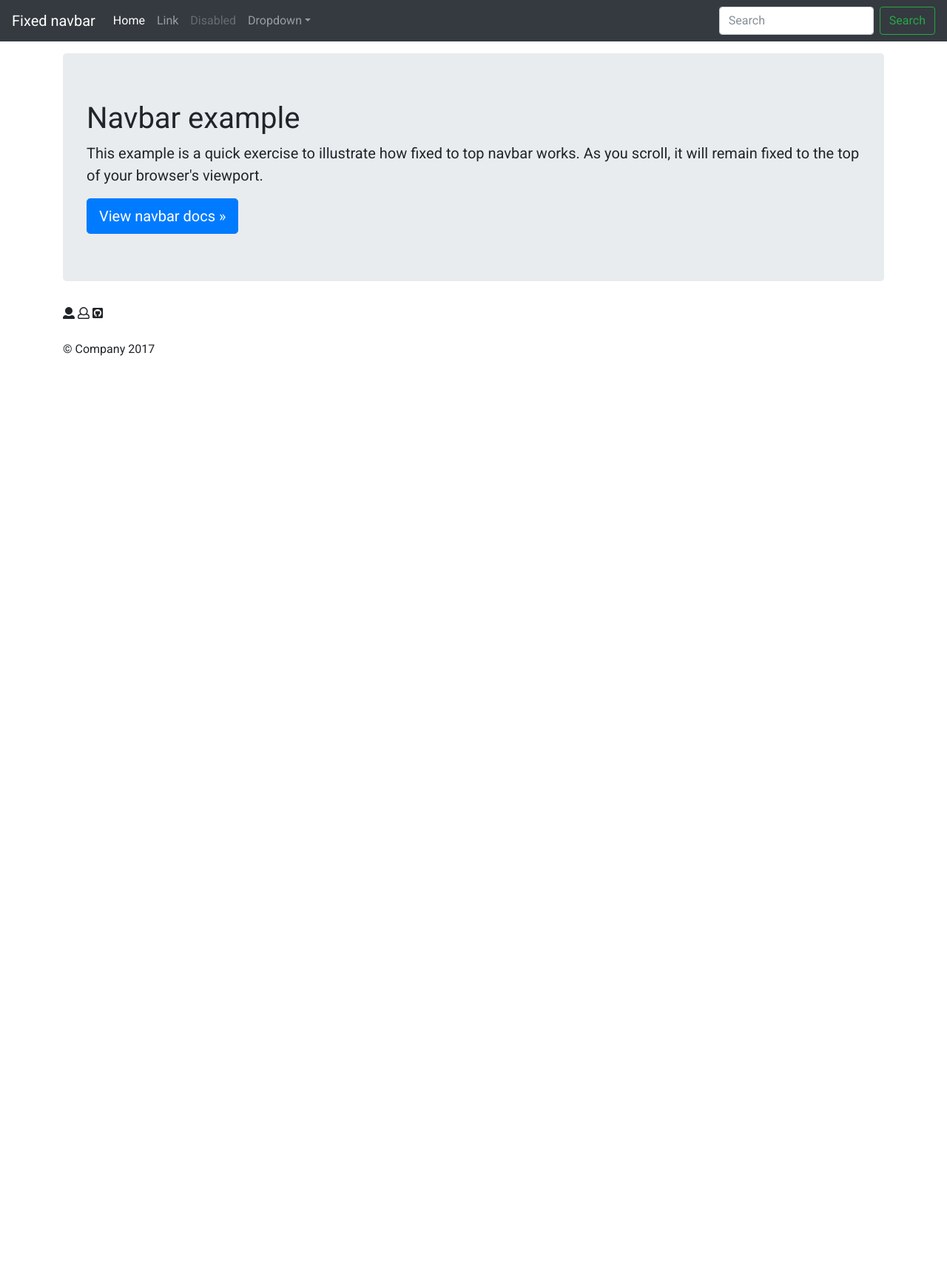
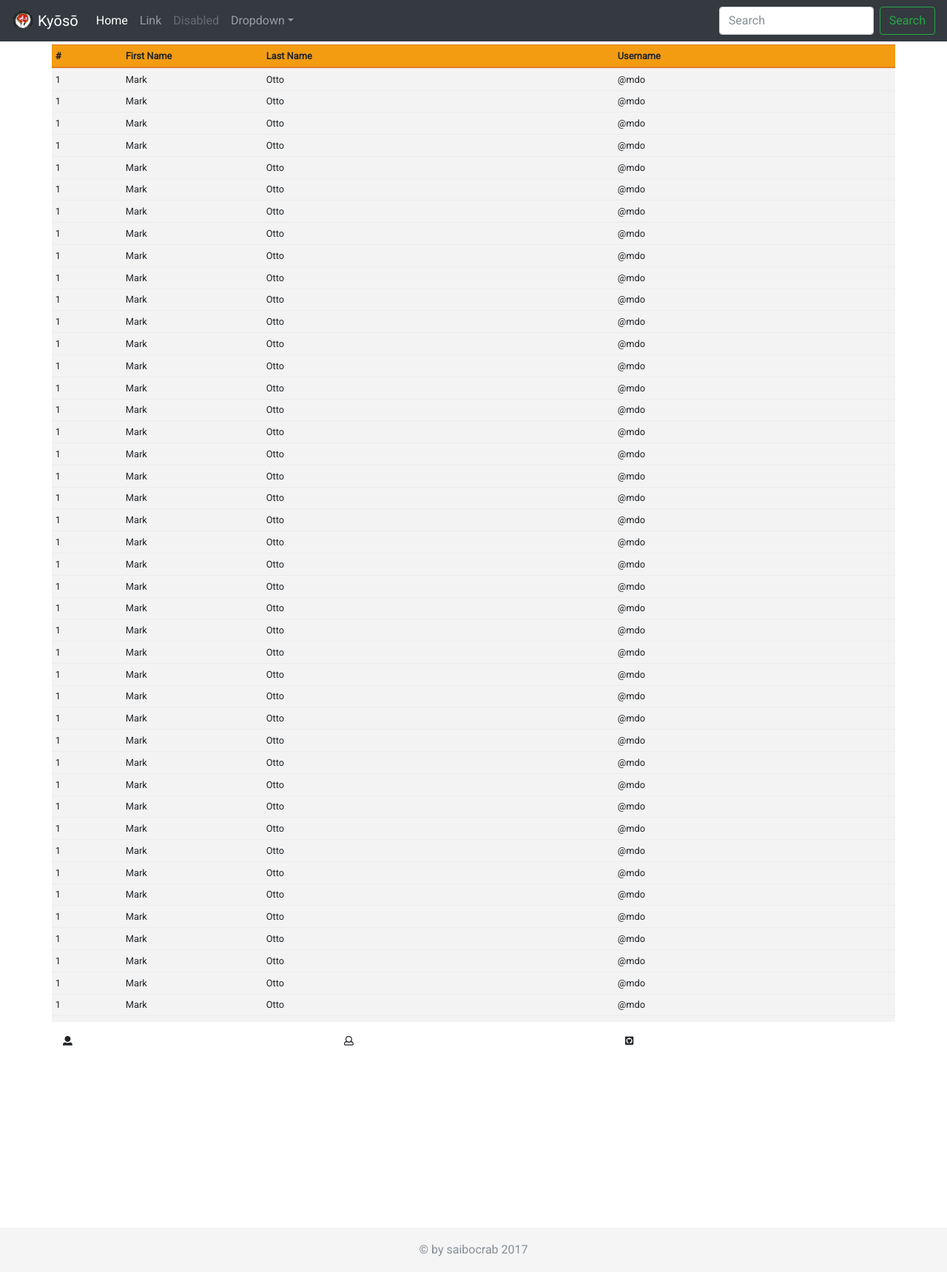
Before and after one commit to saibocrab/gh-test, a PHP site: page / in a window 1280 px wide. Shown: the whole page at 74% size. Run offline with PHP 8.4, Linux system fonts and the light colour scheme.

Commit message:
convert to php

```diff
--- a/css/navbar-top-fixed.css
+++ b/css/navbar-top-fixed.css
@@ -1,5 +1,32 @@
 /* Show it is fixed to the top */
+
+html {
+    position: relative;
+    min-height: 100%;
+}
+
 body {
-  min-height: 75rem;
-  padding-top: 4.5rem;
+    /* Margin bottom by footer height */
+    margin-bottom: 60px;
 }
+
+.footer {
+    position: absolute;
+    bottom: 0;
+    width: 100%;
+    /* Set the fixed height of the footer here */
+    height: 60px;
+    line-height: 60px;
+    /* Vertically center the text there */
+    background-color: #f5f5f5;
+}
+
+body>.container {
+    padding: 60px 15px 0;
+}
+
+.footer>.container {
+    padding-right: 15px;
+    padding-left: 15px;
+    text-align: center;
+}
--- a/css/style.css
+++ b/css/style.css
@@ -4,4 +4,34 @@
 
 body {
     font-family: 'Roboto', sans-serif;
+    min-height: 100%;
 }
+
+.table-fixed {
+    width: 100%;
+    background-color: #f3f3f3;
+}
+
+.table-fixed tbody {
+    height: 75vh;
+    overflow-y: auto;
+    width: 100%;
+}
+
+.table-fixed thead,
+tbody,
+tr,
+td,
+th {
+    display: block;
+}
+
+.table-fixed tbody td {
+    float: left;
+}
+
+.table-fixed thead tr th {
+    float: left;
+    background-color: #f39c12;
+    border-color: #e67e22;
+}
--- /dev/null
+++ b/footer.php
@@ -0,0 +1,27 @@
+
+    </main>
+
+
+<!-- Site footer -->
+<footer class="footer badge-dark">
+    <div class="container">
+        <span class="text-muted">&copy; by saibocrab 2017</span>
+    </div>
+</footer>
+
+<!-- Bootstrap core JavaScript
+================================================== -->
+<!-- Placed at the end of the document so the pages load faster -->
+<script src="lib/jquery/jquery-3.2.1.slim.min.js"></script>
+<script src="lib/popper.min.js"></script>
+<script src="lib/bootsrtap/js/bootstrap.min.js"></script>
+
+<!-- Font Awesome 5 icons  https://fontawesome.com/get-started https://fontawesome.com/icons?d=gallery -->
+<script defer src="lib/fontawesome-free-5.0.2/svg-with-js/js/fontawesome-all.js"></script>
+
+<!-- Google icons https://material.io/icons/ -->
+
+
+</body>
+
+</html>
--- a/index.html
+++ b/header.php
@@ -1,14 +1,14 @@
-<!doctype html>
-<html lang="en">
+<!Doctype html>
+<html>
 
 <head>
     <meta charset="utf-8">
     <meta name="viewport" content="width=device-width, initial-scale=1, shrink-to-fit=no">
     <meta name="description" content="">
-    <meta name="author" content="">
+    <meta name="author" content="saibocrab">
     <link rel="icon" href="img/favicon.ico">
 
-    <title>example for Bootstrap</title>
+    <title>Kyōsō</title>
 
     <!-- Bootstrap core CSS -->
     <link href="lib/bootsrtap/css/bootstrap.min.css" rel="stylesheet" type="text/css">
@@ -22,10 +22,13 @@
 <body>
 
     <nav class="navbar navbar-expand-md navbar-dark fixed-top bg-dark">
-        <a class="navbar-brand" href="#">Fixed navbar</a>
+        <a class="navbar-brand" href="#">
+            <img src="img/logo.png" width="30" height="30" class="d-inline-block align-top" alt="">
+            Kyōsō
+        </a>
         <button class="navbar-toggler" type="button" data-toggle="collapse" data-target="#navbarCollapse" aria-controls="navbarCollapse" aria-expanded="false" aria-label="Toggle navigation">
-        <span class="navbar-toggler-icon"></span>
-      </button>
+            <span class="navbar-toggler-icon"></span>
+        </button>
         <div class="collapse navbar-collapse" id="navbarCollapse">
             <ul class="navbar-nav mr-auto">
                 <li class="nav-item active">
@@ -53,40 +56,5 @@
         </div>
     </nav>
 
-    <main role="main" class="container">
-        <div class="jumbotron">
-            <h1>Navbar example</h1>
-            <p class="lead">This example is a quick exercise to illustrate how fixed to top navbar works. As you scroll, it will remain fixed to the top of your browser's viewport.</p>
-            <a class="btn btn-lg btn-primary" href="../../components/navbar/" role="button">View navbar docs &raquo;</a>
-        </div>
-
-        <!--user icon in two different styles-->
-        <i class="fas fa-user"></i>
-        <i class="far fa-user"></i>
-        <!--brand icon-->
-        <i class="fab fa-github-square"></i>
-
-        <!-- Site footer -->
-        <div class="col-12">&nbsp;</div>
-        <footer class="footer">
-            <p>&copy; Company 2017</p>
-        </footer>
-
-    </main>
-
-    <!-- Bootstrap core JavaScript
-    ================================================== -->
-    <!-- Placed at the end of the document so the pages load faster -->
-    <script src="lib/jquery/jquery-3.2.1.slim.min.js"></script>
-    <script src="lib/popper.min.js"></script>
-    <script src="lib/bootsrtap/js/bootstrap.min.js"></script>
-
-    <!-- Font Awesome 5 icons  https://fontawesome.com/get-started https://fontawesome.com/icons?d=gallery -->
-    <script defer src="lib/fontawesome-free-5.0.2/svg-with-js/js/fontawesome-all.js"></script>
-
-    <!-- Google icons https://material.io/icons/ -->
-
-
-</body>
-
-</html>
+    <!-- Content -->
+    <main role="main" class="container small">
--- /dev/null
+++ b/index.php
@@ -0,0 +1,42 @@
+<?php include_once("header.php"); ?>
+
+<div class="row">
+    <table class="table table-hover table-sm table-fixed">
+        <thead>
+            <tr class="d-flex">
+                <th class="col-1">#</th>
+                <th class="col-2">First Name</th>
+                <th class="col-5">Last Name</th>
+                <th class="col-4">Username</th>
+            </tr>
+        </thead>
+        <tbody>
+            <?php for($i=0; $i<=50; $i++) { ?>
+
+            <tr class="d-flex">
+                <td class="col-1">1</td>
+                <td class="col-2">Mark</td>
+                <td class="col-5">Otto</td>
+                <td class="col-4">@mdo</td>
+            </tr>
+
+            <?php } ?>
+        </tbody>
+    </table>
+</div>
+
+<div class="row">
+    <!--user icon in two different styles-->
+    <div class="col-4">
+        <i class="fas fa-user"></i>
+    </div>
+    <div class="col-4">
+        <i class="far fa-user"></i>
+    </div>
+    <div class="col-4">
+        <!--brand icon-->
+        <i class="fab fa-github-square"></i>
+    </div>
+</div>
+
+<?php include_once("footer.php"); ?>
```
Also changed, not shown: README.md, img/favicon.ico, img/logo.png (added).
